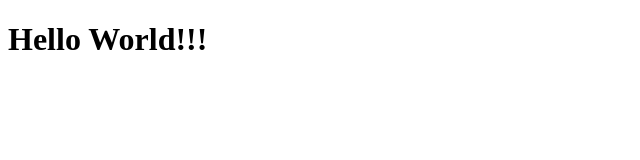
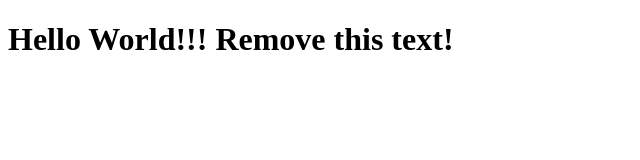
Before and after one commit to vsmartok/github-actions, a plain HTML site: page index.html in a window 1280 px wide. Shown: the whole page, without its empty margins (0-640 px from the left). Drawn offline with Linux system fonts and the light colour scheme.

Commit message:
New changes in index.html

```diff
--- a/index.html
+++ b/index.html
@@ -6,6 +6,6 @@
     <title>Document</title>
 </head>
 <body>
-    <h1>Hello World!!!</h1>
+    <h1>Hello World!!! Remove this text!</h1>
 </body>
 </html>
```
